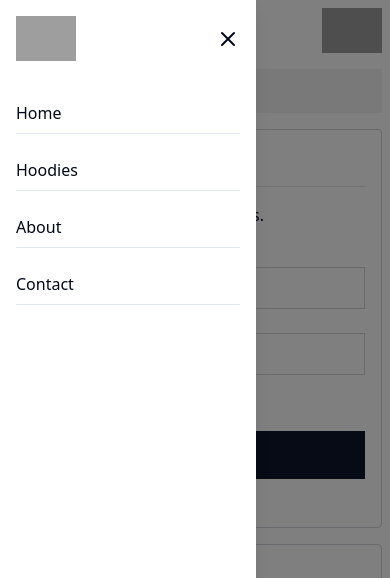
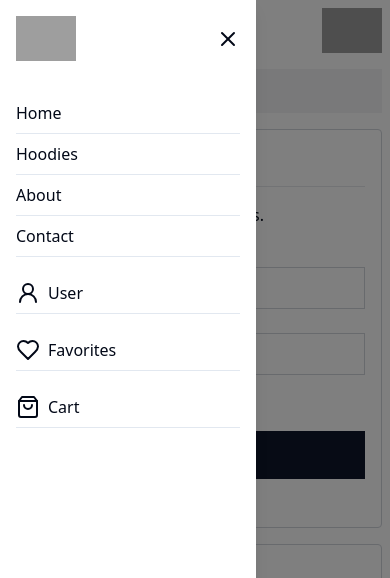
Before and after one commit to sislam824/ArtFront, a React (Vite) app: page /login in a window 390 px wide. Both pictures are taken after a click on the icon 20 px from the left and 30 px from the top of the page. Shown: the top 578 px of the page. Built offline with nearby package versions, Linux system fonts and the light colour scheme; grey boxes are pictures that could not be loaded.

Commit message:
modified animation

```diff
--- a/src/Pages/Cart.tsx
+++ b/src/Pages/Cart.tsx
@@ -14,7 +14,7 @@ function Cart() {
       <div className="heading bg-gray-200 p-2">
         <h3>SHOPPING CART</h3>
       </div>
-      <div className="cart-section mt-10">
+      <div data-aos="zoom-in" className="cart-section mt-10">
         <div className="pro-details shadow-md grid grid-cols-1 lg:grid-col-2 lg:justify-between  gap-4 md:grid-cols-2  items-center p-2 border border-gray-300">
           <div className="content flex flex-col lg:flex-row gap:5 items-center justify-between gap-4">
             <div className="pro-img">
@@ -94,7 +94,10 @@ function Cart() {
             </div>
             <div className="proceed mt-5">
               <a href="/checkout">
-                <Button className="py-8 px-4  text-white rounded-md w-full">
+                <Button
+                  data-aos="fade-up"
+                  className="py-8 px-4  text-white rounded-md w-full"
+                >
                   Proceed to Checkout
                 </Button>
               </a>
--- a/src/components/Login/Login.tsx
+++ b/src/components/Login/Login.tsx
@@ -22,8 +22,14 @@ function Login() {
           CUSTOMER LOGIN
         </h2>
       </div>
-      <div className="grid gap-4 sm:grid-cols-2 w-full lg:w-[90%] m-auto">
-        <div className="border border-gray-300 rounded p-4">
+      <div
+        data-aos="zoom-in"
+        className="grid gap-4 sm:grid-cols-2 w-full lg:w-[90%] m-auto"
+      >
+        <div
+          data-aos="fade-right"
+          className="border border-gray-300 rounded p-4"
+        >
           <div className="border-b border-gray-200 pb-4">
             <h3 className="font-medium">Welcome Back!</h3>
           </div>
@@ -56,14 +62,20 @@ function Login() {
                 <input type="checkbox" id="showPassword" className="mr-2" />
                 <label htmlFor="showPassword">Show password</label>
               </div>
-              <Button className="w-full  text-white font-bold py-6 px-4 mt-4 rounded-none">
+              <Button
+                data-aos="fade-up"
+                className="w-full  text-white font-bold py-6 px-4 mt-4 rounded-none"
+              >
                 Sign In
               </Button>
               <p className="text-red-500 mt-2">* Required Fields</p>
             </form>
           </div>
         </div>
-        <div className="border border-gray-300 rounded p-4">
+        <div
+          data-aos="fade-left"
+          className="border border-gray-300 rounded p-4"
+        >
           <div className="border-b border-gray-200 pb-4">
             <h3 className="font-medium">New Customers</h3>
           </div>
@@ -75,7 +87,10 @@ function Login() {
           </div>
           <div className="mt-4">
             <Link to="/signup">
-              <Button className="w-full  text-white font-bold py-6 px-4 mt-4 rounded-none">
+              <Button
+                data-aos="fade-up"
+                className="w-full  text-white font-bold py-6 px-4 mt-4 rounded-none"
+              >
                 Create an Account
               </Button>
             </Link>
--- a/src/components/Navbar/Navbar.tsx
+++ b/src/components/Navbar/Navbar.tsx
@@ -4,7 +4,9 @@ import { Link } from "react-router-dom";
 
 const Navbar = () => {
   const [isMenuOpen, setIsMenuOpen] = useState(false);
-
+  const handleMenuClick = () => {
+    setIsMenuOpen(false);
+  };
   return (
     <div className="relative">
       <div className="p-2 flex items-center justify-between">
@@ -82,10 +84,48 @@ const Navbar = () => {
                 />
               </div>
               <div className="mt-8 space-y-4">
-                <span className="block py-2 border-b">Home</span>
-                <span className="block py-2 border-b">Hoodies</span>
-                <span className="block py-2 border-b">About</span>
-                <span className="block py-2 border-b">Contact</span>
+                <Link to="/" onClick={handleMenuClick}>
+                  <span className="block py-2 border-b">Home</span>
+                </Link>
+                <Link to="/" onClick={handleMenuClick}>
+                  <span className="block py-2 border-b">Hoodies</span>
+                </Link>
+                <Link to="/" onClick={handleMenuClick}>
+                  <span className="block py-2 border-b">About</span>
+                </Link>
+                <Link to="/" onClick={handleMenuClick}>
+                  <span className="block py-2 border-b">Contact</span>
+                </Link>
+                <Link
+                  to="/login"
+                  className="block py-2 border-b"
+                  onClick={handleMenuClick}
+                >
+                  <div className="flex items-center">
+                    <UserRound className="mr-2" />
+                    User
+                  </div>
+                </Link>
+                <Link
+                  to="/"
+                  className="block py-2 border-b"
+                  onClick={handleMenuClick}
+                >
+                  <div className="flex items-center">
+                    <Heart className="mr-2" />
+                    Favorites
+                  </div>
+                </Link>
+                <Link
+                  to="/cart"
+                  className="block py-2 border-b"
+                  onClick={handleMenuClick}
+                >
+                  <div className="flex items-center">
+                    <ShoppingBag className="mr-2" />
+                    Cart
+                  </div>
+                </Link>
               </div>
             </div>
           </div>
--- a/src/components/Signup/Signup.tsx
+++ b/src/components/Signup/Signup.tsx
@@ -27,7 +27,10 @@ function Signup() {
             CREATE NEW CUSTOMER ACCOUNT
           </h3>
         </div>
-        <div className="border border-gray-300 rounded p-4 lg:w-[50%] m-auto">
+        <div
+          data-aos="zoom-in"
+          className="border border-gray-300 rounded p-4 lg:w-[50%] m-auto"
+        >
           <div className="border-b border-gray-200 pb-4">
             <h3 className="font-medium">PERSONAL INFORMATION</h3>
           </div>
```
